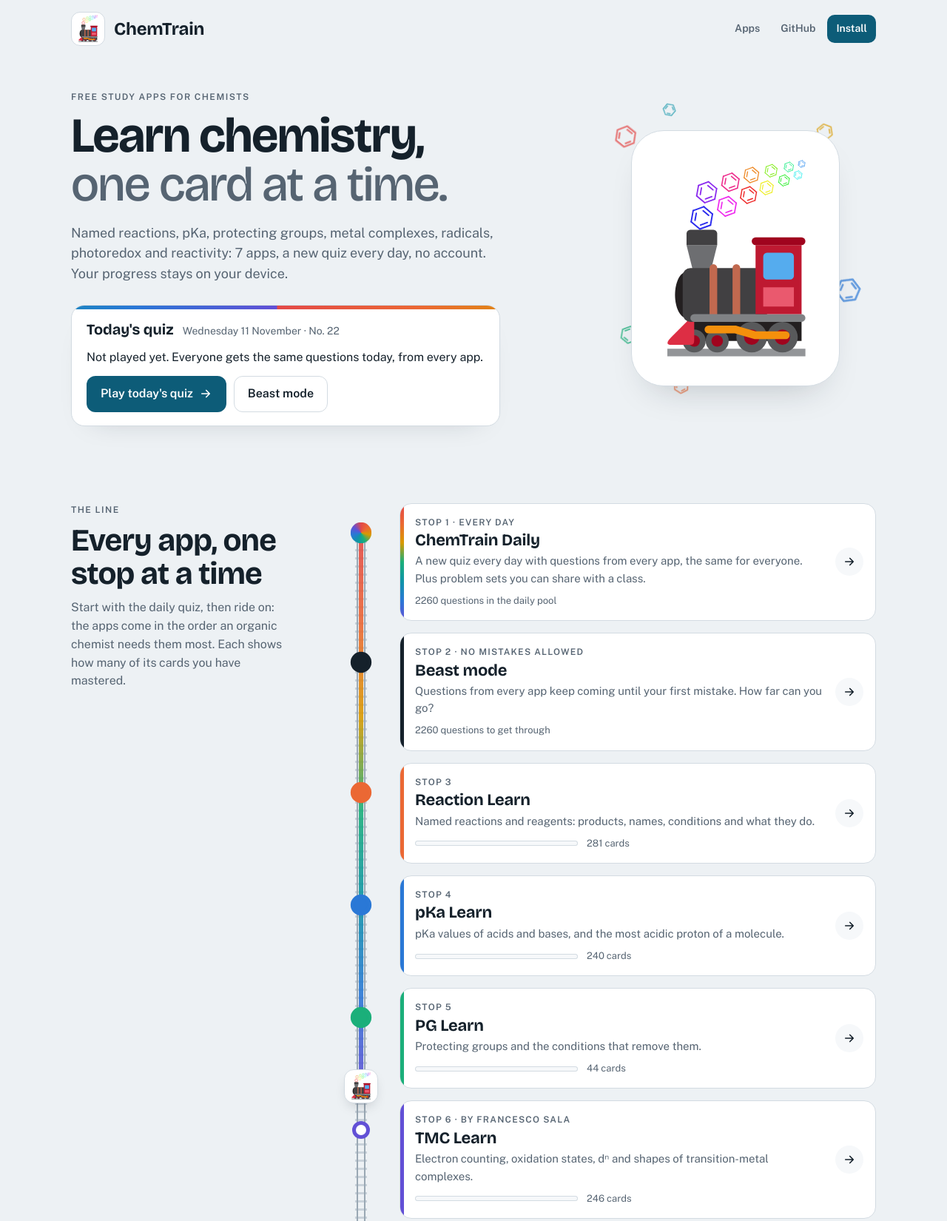
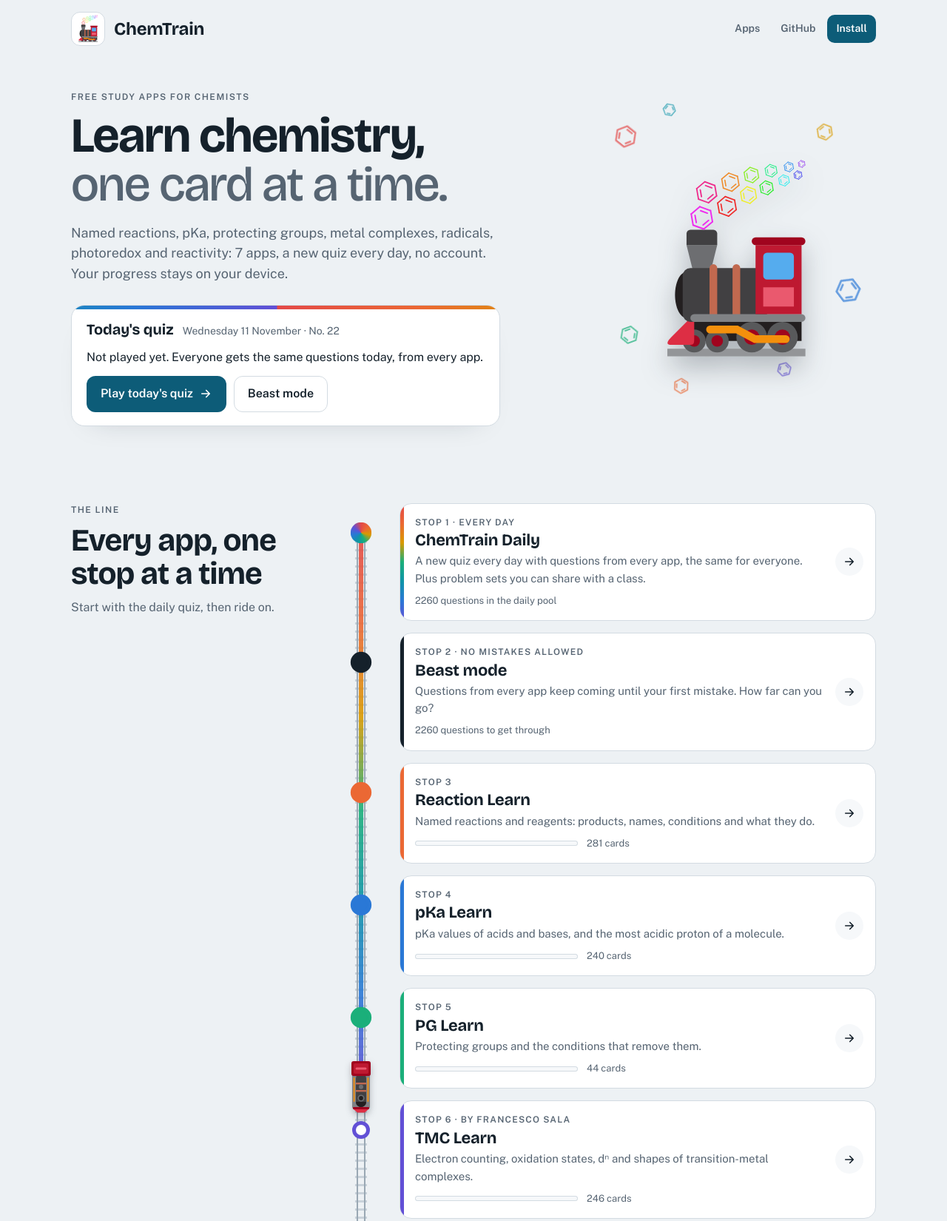
Before and after one commit to ChemTrain/chemtrain.github.io, a plain HTML site: page index.html in a window 1280 px wide. Shown: the top 1650 px of the page at 74% size. Drawn offline with nearby package versions, Linux system fonts and the light colour scheme.

Commit message:
The train on the line is the locomotive seen from above; the big train has no white tile
The rail's train is now a top-down locomotive in the logo's colours that turns round when
you scroll back up, with benzene-ring smoke rising from its chimney. The hero train and the
loading screen drop the white tile (a faint glow keeps the dark locomotive visible in dark
mode). The line's intro is just its first sentence.

Co-Authored-By: Claude Opus 5.5 <noreply@anthropic.com>

```diff
--- a/index.html
+++ b/index.html
@@ -30,7 +30,7 @@
 :root {
   --logo-tile: #FFFFFF; --bg: #EDF1F4; --surface: #FFFFFF; --paper: #F6F8FA; --ink: #15212B; --muted: #566472; --line: #D3DBE2;
   --accent: #0D5C78; --accent-ink: #FFFFFF; --accent-soft: #DAEAF1; --good: #1B7548; --good-soft: #DCF0E4;
-  --rail: #9AA8B4; --sleeper: #C9D2DA; --shadow: rgb(21 33 43 / .28);
+  --rail: #9AA8B4; --sleeper: #C9D2DA; --shadow: rgb(21 33 43 / .28); --halo: transparent;
   --a-pka: #2a78d6; --a-rxn: #eb6834; --a-pg: #1baf7a; --a-tmc: #6250d6; --a-rl: #e34948; --a-pr: #0f94a8; --a-rad: #d99a00; --a-beast: #15212B;
   --f-display: "Bricolage Grotesque", "Segoe UI", system-ui, sans-serif;
   --f-body: "Public Sans", "Segoe UI", system-ui, sans-serif;
@@ -43,7 +43,7 @@
   :root:not([data-theme="light"]) {
     --logo-tile: #E6ECF0; --bg: #0D1318; --surface: #151D24; --paper: #10171D; --ink: #E4EBF0; --muted: #94A3B0; --line: #27333D;
     --accent: #5DB7D5; --accent-ink: #08212B; --accent-soft: #173341; --good: #5FC88F; --good-soft: #143224;
-    --rail: #5B6B78; --sleeper: #2C3943; --shadow: rgb(0 0 0 / .55);
+    --rail: #5B6B78; --sleeper: #2C3943; --shadow: rgb(0 0 0 / .55); --halo: rgb(230 236 240 / .2);
     --a-pka: #3987e5; --a-rxn: #d95926; --a-pg: #199e70; --a-tmc: #9085e9; --a-rl: #e66767; --a-pr: #1f9fb3; --a-rad: #c98500; --a-beast: #E4EBF0;
     color-scheme: dark;
   }
@@ -51,7 +51,7 @@
 :root[data-theme="dark"] {
   --logo-tile: #E6ECF0; --bg: #0D1318; --surface: #151D24; --paper: #10171D; --ink: #E4EBF0; --muted: #94A3B0; --line: #27333D;
   --accent: #5DB7D5; --accent-ink: #08212B; --accent-soft: #173341; --good: #5FC88F; --good-soft: #143224;
-  --rail: #5B6B78; --sleeper: #2C3943; --shadow: rgb(0 0 0 / .55);
+  --rail: #5B6B78; --sleeper: #2C3943; --shadow: rgb(0 0 0 / .55); --halo: rgb(230 236 240 / .2);
   --a-pka: #3987e5; --a-rxn: #d95926; --a-pg: #199e70; --a-tmc: #9085e9; --a-rl: #e66767; --a-pr: #1f9fb3; --a-rad: #c98500; --a-beast: #E4EBF0;
   color-scheme: dark;
 }
@@ -92,9 +92,10 @@ h1 .soft { display: block; color: var(--muted); font-weight: 500; }
 .hero-art { position: relative; display: grid; place-items: center; min-height: 190px; }
 @media (max-width: 879px) { .hero-art { order: -1; min-height: 176px; } }
 @media (min-width: 880px) { .hero-art { min-height: 420px; } }
-.hero-tile { position: relative; z-index: 1; padding: 20px 24px; background: var(--logo-tile); border: 1px solid var(--line); border-radius: 30px; box-shadow: 0 24px 50px -28px var(--shadow); }
-.hero-tile img { display: block; width: 100px; height: auto; }
-@media (min-width: 880px) { .hero-tile { padding: 34px 40px; border-radius: 44px; } .hero-tile img { width: 200px; } }
+.hero-tile { position: relative; z-index: 1; padding: 20px 24px; }
+.hero-tile img { display: block; width: 100px; height: auto; filter: drop-shadow(0 16px 18px var(--shadow)); }
+@media (min-width: 880px) { .hero-tile { padding: 34px 40px; } .hero-tile img { width: 200px; } }
+.hero-tile::before, #ct-loading .ct-tile::before { content: ""; position: absolute; inset: -4%; z-index: -1; border-radius: 50%; background: radial-gradient(closest-side, var(--halo), transparent); }
 .float { position: absolute; left: var(--x); top: var(--y); width: var(--s); height: var(--s); color: var(--c); opacity: 0; transition: opacity 1.2s ease; }
 .float svg { display: block; width: 100%; height: 100%; animation: drift var(--d) ease-in-out infinite alternate; }
 .ready .float { opacity: .7; }
@@ -171,15 +172,15 @@ h2 { margin: 0; font: 700 clamp(28px, 4.6vw, 42px)/1.06 var(--f-display); letter
 .s-daily .st-card:hover .st-go { background: var(--accent); color: var(--accent-ink); }
 .js .station { opacity: 0; transform: translateX(28px); transition: opacity .55s ease, transform .55s cubic-bezier(.2,.7,.2,1); }
 .js .station.in { opacity: 1; transform: none; }
-.train { position: absolute; left: calc(var(--rx) - 23px); top: -23px; z-index: 3; width: 46px; height: 46px; pointer-events: none; will-change: transform; opacity: 0; transition: opacity .4s ease; }
+.train { position: absolute; left: calc(var(--rx) - 17px); top: -36px; z-index: 3; width: 34px; height: 72px; pointer-events: none; will-change: transform; opacity: 0; transition: opacity .4s ease; }
 .line.in .train { opacity: 1; }
-.train .tile { display: grid; place-items: center; width: 100%; height: 100%; border-radius: 13px; background: var(--logo-tile); border: 1px solid var(--line); box-shadow: 0 8px 18px -8px var(--shadow); }
-.train .logo { width: 27px; height: 38px; }
-.train.moving .tile { animation: chug .32s ease-in-out infinite alternate; }
-@keyframes chug { from { transform: rotate(-4deg) translateY(-1px); } to { transform: rotate(4deg) translateY(1px); } }
-.puff { position: absolute; z-index: 2; width: 16px; height: 16px; margin: -8px 0 0 -8px; pointer-events: none; animation: puff 1.5s ease-out forwards; }
+.train .loco { display: block; width: 100%; height: 100%; overflow: visible; transition: transform .5s cubic-bezier(.4,0,.2,1); filter: drop-shadow(0 4px 5px var(--shadow)); }
+.train.up .loco { transform: rotate(180deg); }
+.train.moving .body { animation: chug .12s linear infinite alternate; }
+@keyframes chug { from { transform: translateX(-.4px); } to { transform: translateX(.4px); } }
+.puff { position: absolute; z-index: 4; pointer-events: none; animation: puff 1.6s ease-out forwards; }
 .puff svg { display: block; width: 100%; height: 100%; }
-@keyframes puff { from { opacity: .95; transform: scale(.4) rotate(0deg); } to { opacity: 0; transform: translate(var(--dx), var(--dy)) scale(1.25) rotate(var(--r)); } }
+@keyframes puff { from { opacity: .95; transform: scale(.35) rotate(0deg); } to { opacity: 0; transform: translate(var(--dx), var(--dy)) scale(1.7) rotate(var(--r)); } }
 .line-end { max-width: 760px; margin: 18px auto 0; padding-left: var(--gap); color: var(--muted); font-size: 14px; }
 @media (min-width: 1000px) {
   .line { display: grid; grid-template-columns: 300px minmax(0, 1fr); column-gap: 56px; align-items: start; }
@@ -230,8 +231,8 @@ h2 { margin: 0; font: 700 clamp(28px, 4.6vw, 42px)/1.06 var(--f-display); letter
 #ct-loading { position: fixed; inset: 0; z-index: 1000; display: grid; place-items: center; }
 #ct-loading .ct-bg { position: absolute; inset: 0; background: var(--bg); }
 #ct-loading .ct-ld { position: relative; display: grid; justify-items: center; gap: 16px; }
-#ct-loading .ct-tile { padding: 20px 24px; background: var(--logo-tile); border: 1px solid var(--line); border-radius: 30px; box-shadow: 0 24px 50px -28px var(--shadow); }
-#ct-loading .ct-tile img { display: block; width: 120px; height: auto; }
+#ct-loading .ct-tile { position: relative; z-index: 0; padding: 20px 24px; }
+#ct-loading .ct-tile img { display: block; width: 120px; height: auto; filter: drop-shadow(0 16px 18px var(--shadow)); }
 #ct-loading .ct-cap { font: 700 22px/1 var(--f-display); letter-spacing: -.01em; animation: blink 1.6s ease-in-out infinite; }
 @keyframes blink { 50% { opacity: .45; } }
 #ct-loading.ct-done { opacity: 0; transition: opacity .35s ease; }
@@ -293,11 +294,22 @@ setTimeout(function () { var r = document.documentElement, l = document.getEleme
     <div class="line-head">
       <p class="eyebrow">The line</p>
       <h2 id="line-h">Every app, one stop at a time</h2>
-      <p class="section-lede">Start with the daily quiz, then ride on: the apps come in the order an organic chemist needs them most. Each shows how many of its cards you have mastered.</p>
+      <p class="section-lede">Start with the daily quiz, then ride on.</p>
     </div>
     <div class="rail-wrap" id="rail-wrap">
       <div class="rail" aria-hidden="true"><i class="rail-fill"></i></div>
-      <div class="train" aria-hidden="true"><div class="tile"><svg class="logo" viewBox="0 0 54.89 76.62" aria-hidden="true"><use href="#ct-logo"/></svg></div></div>
+      <div class="train" aria-hidden="true"><svg class="loco" viewBox="0 0 34 72"><g class="body">
+        <rect x="5" y="4" width="24" height="62" rx="2" fill="#808285"/>
+        <path d="M7.6 25v31M26.4 25v31" stroke="#f4900c" stroke-width="1.8" stroke-linecap="round"/>
+        <rect x="10" y="18" width="14" height="46" rx="7" fill="#414042"/>
+        <path d="M10 57a7 7 0 0 0 14 0z" fill="#231f20"/>
+        <rect x="10" y="31" width="14" height="2.4" fill="#c1694f"/><rect x="10" y="41" width="14" height="2.4" fill="#c1694f"/>
+        <circle cx="17" cy="36.7" r="3" fill="#6d6e71"/>
+        <circle cx="17" cy="52" r="4.6" fill="#6d6e71"/><circle cx="17" cy="52" r="2.9" fill="#231f20"/>
+        <rect x="4" y="2" width="26" height="20" rx="3" fill="#a0041e"/><rect x="7" y="5" width="20" height="14" rx="2" fill="#be1931"/>
+        <rect x="9.5" y="10.5" width="15" height="3" rx="1.5" fill="#ea596e"/>
+        <rect x="6" y="64" width="22" height="3" rx="1" fill="#a0041e"/><path d="M7 67h20l-5 4.5H12z" fill="#dd2e44"/>
+      </g></svg></div>
       <ol class="stations">
 <li class="station s-daily" data-id="daily">
   <span class="stop" aria-hidden="true"></span>
@@ -560,6 +572,7 @@ function ride() {
   stations.forEach((s, i) => s.classList.toggle('lit', stops[i] <= y + 2));
   if (lastY !== null && Math.abs(y - lastY) > 0.5) {
     const up = y < lastY;
+    train.classList.toggle('up', up);
     if (!reduce) {
       train.classList.add('moving');
       clearTimeout(stopTimer); stopTimer = setTimeout(() => train.classList.remove('moving'), 220);
@@ -569,13 +582,13 @@ function ride() {
   lastY = y;
 }
 function puff(y, up) {
-  // smoke from the chimney, at the tile's top left; it drifts away behind the train and out to the left
+  // seen from above, the smoke leaves the chimney near the front and drifts back over the train as it rises
   const p = document.createElement('span');
   p.className = 'puff';
   p.innerHTML = BENZENE;
   const s = 12 + Math.random() * 8;
-  p.style.cssText = `left: calc(var(--rx) - 10px); top: ${y + (up ? 6 : -16)}px; width: ${s}px; height: ${s}px; color: hsl(${HUES[hue++ % HUES.length]} 80% 55%);`
-    + `--dx: ${-(8 + Math.random() * 18)}px; --dy: ${(up ? 1 : -1) * (24 + Math.random() * 22)}px; --r: ${Math.random() * 180 - 90}deg`;
+  p.style.cssText = `left: var(--rx); top: ${y + (up ? -16 : 16)}px; width: ${s}px; height: ${s}px; margin: ${-s / 2}px 0 0 ${-s / 2}px; color: hsl(${HUES[hue++ % HUES.length]} 80% 55%);`
+    + `--dx: ${(Math.random() - .5) * 28}px; --dy: ${(up ? 1 : -1) * (30 + Math.random() * 28)}px; --r: ${Math.random() * 180 - 90}deg`;
   wrap.appendChild(p);
   p.addEventListener('animationend', () => p.remove());
 }
--- a/sw.js
+++ b/sw.js
@@ -1,4 +1,4 @@
-/* ChemTrain service worker (built by chemtrain-src/home/build.py; version 6790744ce5f7).
+/* ChemTrain service worker (built by chemtrain-src/home/build.py; version 81c1c9b5b9c1).
 
    It keeps the home page and every app on the device, so the installed web app works without internet.
    - Pages (the home page and the apps): the network first, so an update shows as soon as the device is online; the
@@ -7,7 +7,7 @@
    - The fonts: the saved copy first.
    - "save-all" (sent by the home page): download every app now, telling the page how far it got.
    Everything else on chemtrain.github.io is left to the browser. */
-const VERSION = '6790744ce5f7';
+const VERSION = '81c1c9b5b9c1';
 const SHELL = 'ct-shell-' + VERSION;  // the manifest and icons of this version
 const PAGES = 'ct-pages';             // the home page and the apps, kept across versions
 const FONTS = 'ct-fonts';
```
